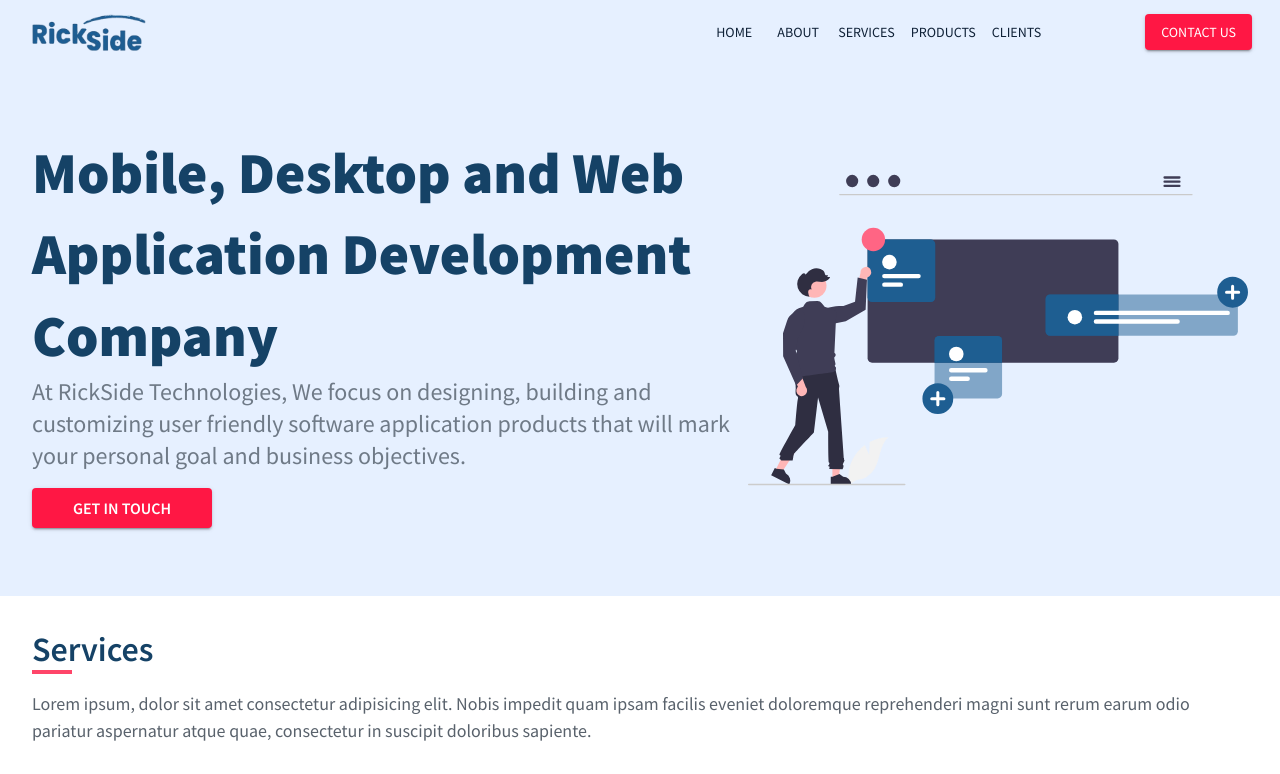
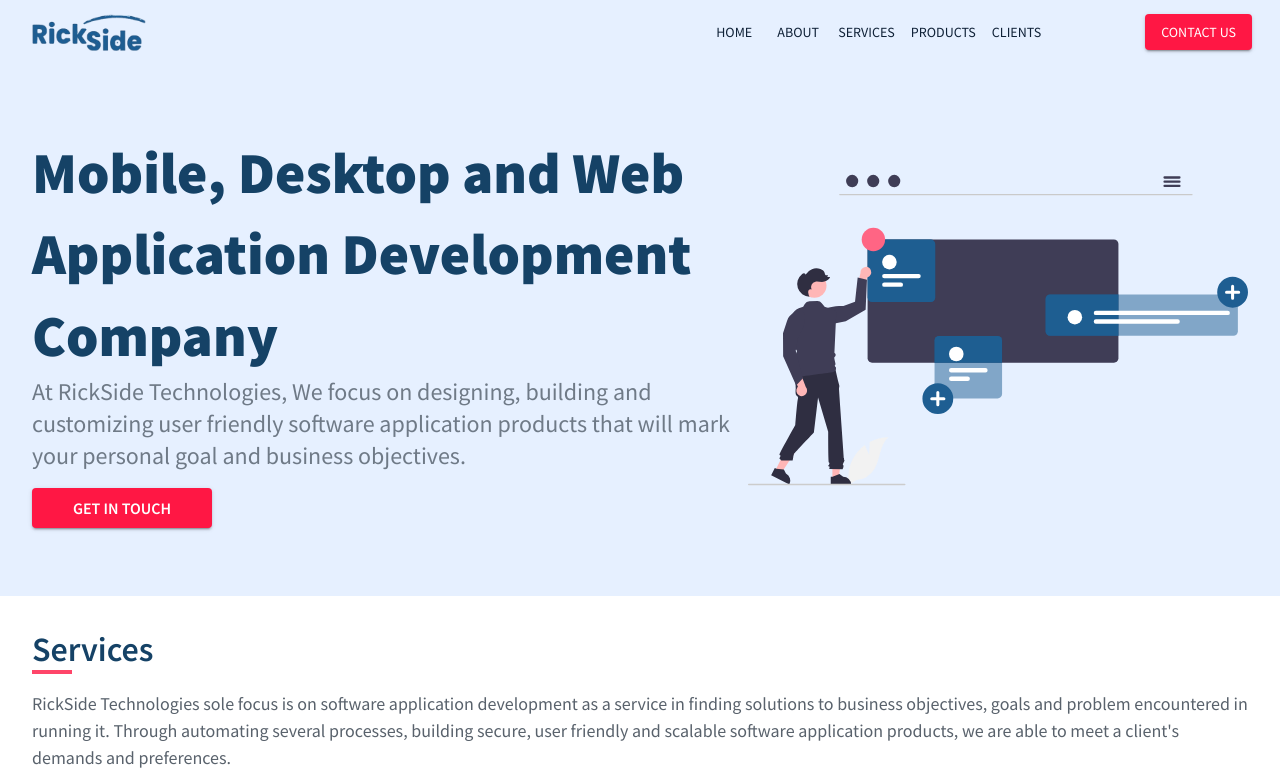
Before and after one commit to erick16-max/rickside, a Next.js app: page / in a window 1280 px wide. Shown: the top 774 px of the page. Built offline with nearby package versions, Linux system fonts and the light colour scheme.

Commit message:
service section

```diff
--- a/container/Services.tsx
+++ b/container/Services.tsx
@@ -35,9 +35,9 @@
                 fontSize={18}
                 mt={2}
                 >
-                Lorem ipsum, dolor sit amet consectetur adipisicing elit. Nobis impedit quam
-                 ipsam facilis eveniet doloremque reprehenderi magni sunt rerum earum odio pariatur
-                  aspernatur atque quae, consectetur in suscipit doloribus sapiente.
+                RickSide Technologies sole focus is on software application development as a service in finding solutions to
+                business objectives, goals and problem encountered in running it. Through automating several processes, building secure, user friendly
+                and scalable software application products, we are able to meet a client's demands and preferences.
             </Typography>
         </Typography>
 
```
